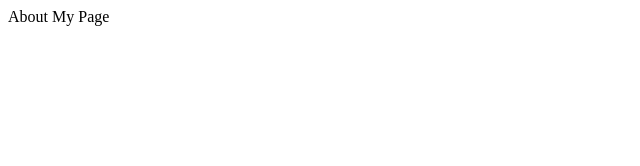
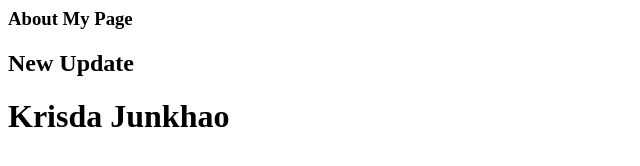
Before and after one commit to aodkrisda/aodkrisda.github.io, a plain HTML site: page index.html in a window 1280 px wide. Shown: the whole page, without its empty margins (0-640 px from the left). Drawn offline with Linux system fonts and the light colour scheme.

Commit message:
Update index.html

```diff
--- a/index.html
+++ b/index.html
@@ -1 +1,5 @@
-About My Page
+<h3>About My Page</h3>
+
+<h2>New Update</h2>
+
+<h1>Krisda Junkhao</h1>
```
